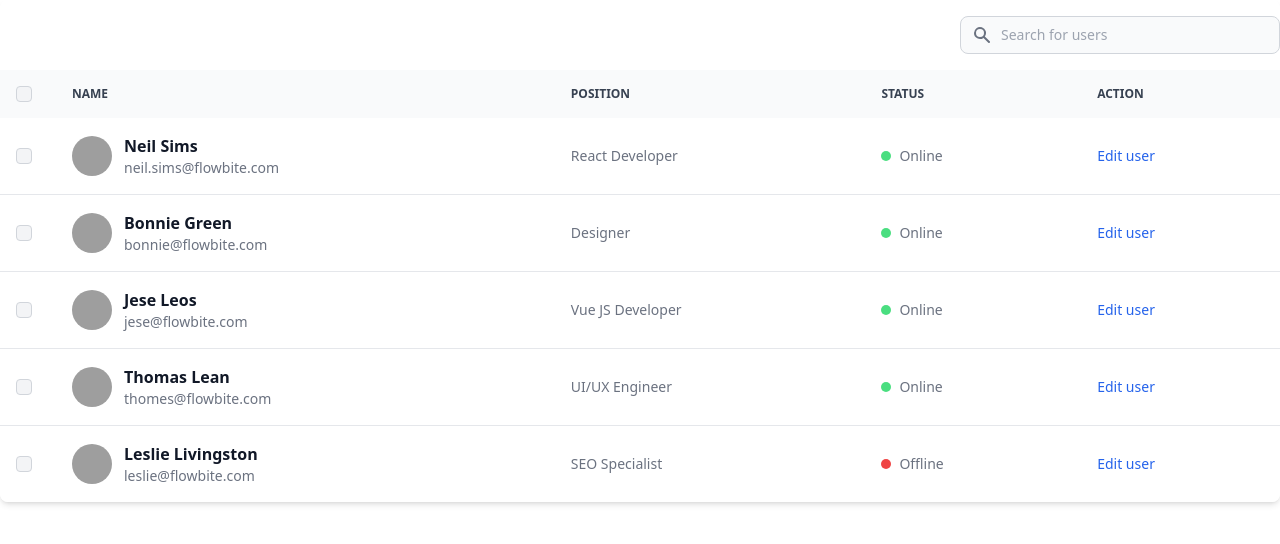
After one commit to isturiz/gestor, a PHP site: page /trash.php in a window 1280 px wide. The commit adds this page. Shown: the top 544 px of the page. Run offline with PHP 8.4, Linux system fonts and the light colour scheme; some libraries are stand-ins or nearby versions; grey boxes are pictures that could not be loaded.

```diff
--- a/controller/uploadFile/uploadFile.php
+++ b/controller/uploadFile/uploadFile.php
@@ -6,7 +6,7 @@ $directorio = "../../uploads/";
 
 $filePath = $directorio . basename($_FILES["file"]["name"]);
 
-$fileName = $_FILES["file"]["name"];
+$fileName = pathinfo($filePath, PATHINFO_FILENAME);
 $fileSize =  $_FILES["file"]["size"];
 $fileFormat = strtolower(pathinfo($filePath, PATHINFO_EXTENSION));
 
@@ -16,6 +16,9 @@ if (move_uploaded_file($_FILES["file"]["tmp_name"], $filePath)) {
   $consulta = "INSERT INTO archivo (nombre, peso, formato) VALUES ('$fileName', '$fileSize', '$fileFormat')";
   $resultado = mysqli_query($conexion, $consulta);
 
+  $consulta = "INSERT INTO ruta (direccion) VALUES ('$filePath')";
+  $resultado = mysqli_query($conexion, $consulta);
+
   header("location: ../../view/files/fileList.php");
 } else {
   echo "Hubo un error en la subida del archivo";
--- /dev/null
+++ b/trash.php
@@ -0,0 +1,255 @@
+<?php require_once('./view/header/htmlStart.php'); ?>
+
+
+
+<div class="overflow-x-auto relative shadow-md sm:rounded-lg">
+  <div class="flex justify-between items-center py-4 bg-white dark:bg-gray-800">
+      <div>
+          <!-- Dropdown menu -->
+          <div id="dropdownAction" class="hidden z-10 w-44 bg-white rounded divide-y divide-gray-100 shadow dark:bg-gray-700 dark:divide-gray-600">
+              <ul class="py-1 text-sm text-gray-700 dark:text-gray-200" aria-labelledby="dropdownActionButton">
+                  <li>
+                      <a href="#" class="block py-2 px-4 hover:bg-gray-100 dark:hover:bg-gray-600 dark:hover:text-white">Reward</a>
+                  </li>
+                  <li>
+                      <a href="#" class="block py-2 px-4 hover:bg-gray-100 dark:hover:bg-gray-600 dark:hover:text-white">Promote</a>
+                  </li>
+                  <li>
+                      <a href="#" class="block py-2 px-4 hover:bg-gray-100 dark:hover:bg-gray-600 dark:hover:text-white">Activate account</a>
+                  </li>
+              </ul>
+              <div class="py-1">
+                  <a href="#" class="block py-2 px-4 text-sm text-gray-700 hover:bg-gray-100 dark:hover:bg-gray-600 dark:text-gray-200 dark:hover:text-white">Delete User</a>
+              </div>
+          </div>
+      </div>
+      <label for="table-search" class="sr-only">Search</label>
+      <div class="relative">
+          <div class="flex absolute inset-y-0 left-0 items-center pl-3 pointer-events-none">
+              <svg class="w-5 h-5 text-gray-500 dark:text-gray-400" aria-hidden="true" fill="currentColor" viewBox="0 0 20 20" xmlns="http://www.w3.org/2000/svg"><path fill-rule="evenodd" d="M8 4a4 4 0 100 8 4 4 0 000-8zM2 8a6 6 0 1110.89 3.476l4.817 4.817a1 1 0 01-1.414 1.414l-4.816-4.816A6 6 0 012 8z" clip-rule="evenodd"></path></svg>
+          </div>
+          <input type="text" id="table-search-users" class="block p-2 pl-10 w-80 text-sm text-gray-900 bg-gray-50 rounded-lg border border-gray-300 focus:ring-blue-500 focus:border-blue-500 dark:bg-gray-700 dark:border-gray-600 dark:placeholder-gray-400 dark:text-white dark:focus:ring-blue-500 dark:focus:border-blue-500" placeholder="Search for users">
+      </div>
+  </div>
+  <table class="w-full text-sm text-left text-gray-500 dark:text-gray-400">
+      <thead class="text-xs text-gray-700 uppercase bg-gray-50 dark:bg-gray-700 dark:text-gray-400">
+          <tr>
+              <th scope="col" class="p-4">
+                  <div class="flex items-center">
+                      <input id="checkbox-all-search" type="checkbox" class="w-4 h-4 text-blue-600 bg-gray-100 rounded border-gray-300 focus:ring-blue-500 dark:focus:ring-blue-600 dark:ring-offset-gray-800 focus:ring-2 dark:bg-gray-700 dark:border-gray-600">
+                      <label for="checkbox-all-search" class="sr-only">checkbox</label>
+                  </div>
+              </th>
+              <th scope="col" class="py-3 px-6">
+                  Name
+              </th>
+              <th scope="col" class="py-3 px-6">
+                  Position
+              </th>
+              <th scope="col" class="py-3 px-6">
+                  Status
+              </th>
+              <th scope="col" class="py-3 px-6">
+                  Action
+              </th>
+          </tr>
+      </thead>
+      <tbody>
+          <tr class="bg-white border-b dark:bg-gray-800 dark:border-gray-700 hover:bg-gray-50 dark:hover:bg-gray-600">
+              <td class="p-4 w-4">
+                  <div class="flex items-center">
+                      <input id="checkbox-table-search-1" type="checkbox" class="w-4 h-4 text-blue-600 bg-gray-100 rounded border-gray-300 focus:ring-blue-500 dark:focus:ring-blue-600 dark:ring-offset-gray-800 focus:ring-2 dark:bg-gray-700 dark:border-gray-600">
+                      <label for="checkbox-table-search-1" class="sr-only">checkbox</label>
+                  </div>
+              </td>
+              <th scope="row" class="flex items-center py-4 px-6 text-gray-900 whitespace-nowrap dark:text-white">
+                  <img class="w-10 h-10 rounded-full" src="/docs/images/people/profile-picture-1.jpg" alt="Jese image">
+                  <div class="pl-3">
+                      <div class="text-base font-semibold">Neil Sims</div>
+                      <div class="font-normal text-gray-500">neil.sims@flowbite.com</div>
+                  </div>
+              </th>
+              <td class="py-4 px-6">
+                  React Developer
+              </td>
+              <td class="py-4 px-6">
+                  <div class="flex items-center">
+                      <div class="h-2.5 w-2.5 rounded-full bg-green-400 mr-2"></div> Online
+                  </div>
+              </td>
+              <td class="py-4 px-6">
+                  <!-- Modal toggle -->
+                  <a href="#" type="button" data-modal-toggle="editUserModal" class="font-medium text-blue-600 dark:text-blue-500 hover:underline">Edit user</a>
+              </td>
+          </tr>
+          <tr class="bg-white border-b dark:bg-gray-800 dark:border-gray-700 hover:bg-gray-50 dark:hover:bg-gray-600">
+              <td class="p-4 w-4">
+                  <div class="flex items-center">
+                      <input id="checkbox-table-search-2" type="checkbox" class="w-4 h-4 text-blue-600 bg-gray-100 rounded border-gray-300 focus:ring-blue-500 dark:focus:ring-blue-600 dark:ring-offset-gray-800 focus:ring-2 dark:bg-gray-700 dark:border-gray-600">
+                      <label for="checkbox-table-search-2" class="sr-only">checkbox</label>
+                  </div>
+              </td>
+              <th scope="row" class="flex items-center py-4 px-6 font-medium text-gray-900 whitespace-nowrap dark:text-white">
+                  <img class="w-10 h-10 rounded-full" src="/docs/images/people/profile-picture-3.jpg" alt="Jese image">
+                  <div class="pl-3">
+                      <div class="text-base font-semibold">Bonnie Green</div>
+                      <div class="font-normal text-gray-500">bonnie@flowbite.com</div>
+                  </div>
+              </th>
+              <td class="py-4 px-6">
+                  Designer
+              </td>
+              <td class="py-4 px-6">
+                  <div class="flex items-center">
+                      <div class="h-2.5 w-2.5 rounded-full bg-green-400 mr-2"></div> Online
+                  </div>
+              </td>
+              <td class="py-4 px-6">
+                  <!-- Modal toggle -->
+                  <a href="#" type="button" data-modal-toggle="editUserModal" class="font-medium text-blue-600 dark:text-blue-500 hover:underline">Edit user</a>
+              </td>
+          </tr>
+          <tr class="bg-white border-b dark:bg-gray-800 dark:border-gray-700 hover:bg-gray-50 dark:hover:bg-gray-600">
+              <td class="p-4 w-4">
+                  <div class="flex items-center">
+                      <input id="checkbox-table-search-2" type="checkbox" class="w-4 h-4 text-blue-600 bg-gray-100 rounded border-gray-300 focus:ring-blue-500 dark:focus:ring-blue-600 dark:ring-offset-gray-800 focus:ring-2 dark:bg-gray-700 dark:border-gray-600">
+                      <label for="checkbox-table-search-2" class="sr-only">checkbox</label>
+                  </div>
+              </td>
+              <th scope="row" class="flex items-center py-4 px-6 font-medium text-gray-900 whitespace-nowrap dark:text-white">
+                  <img class="w-10 h-10 rounded-full" src="/docs/images/people/profile-picture-2.jpg" alt="Jese image">
+                  <div class="pl-3">
+                      <div class="text-base font-semibold">Jese Leos</div>
+                      <div class="font-normal text-gray-500">jese@flowbite.com</div>
+                  </div>
+              </th>
+              <td class="py-4 px-6">
+                  Vue JS Developer
+              </td>
+              <td class="py-4 px-6">
+                  <div class="flex items-center">
+                      <div class="h-2.5 w-2.5 rounded-full bg-green-400 mr-2"></div> Online
+                  </div>
+              </td>
+              <td class="py-4 px-6">
+                  <!-- Modal toggle -->
+                  <a href="#" type="button" data-modal-toggle="editUserModal" class="font-medium text-blue-600 dark:text-blue-500 hover:underline">Edit user</a>
+              </td>
+          </tr>
+          <tr class="bg-white border-b dark:bg-gray-800 dark:border-gray-700 hover:bg-gray-50 dark:hover:bg-gray-600">
+              <td class="p-4 w-4">
+                  <div class="flex items-center">
+                      <input id="checkbox-table-search-2" type="checkbox" class="w-4 h-4 text-blue-600 bg-gray-100 rounded border-gray-300 focus:ring-blue-500 dark:focus:ring-blue-600 dark:ring-offset-gray-800 focus:ring-2 dark:bg-gray-700 dark:border-gray-600">
+                      <label for="checkbox-table-search-2" class="sr-only">checkbox</label>
+                  </div>
+              </td>
+              <th scope="row" class="flex items-center py-4 px-6 font-medium text-gray-900 whitespace-nowrap dark:text-white">
+                  <img class="w-10 h-10 rounded-full" src="/docs/images/people/profile-picture-5.jpg" alt="Jese image">
+                  <div class="pl-3">
+                      <div class="text-base font-semibold">Thomas Lean</div>
+                      <div class="font-normal text-gray-500">thomes@flowbite.com</div>
+                  </div>
+              </th>
+              <td class="py-4 px-6">
+                  UI/UX Engineer
+              </td>
+              <td class="py-4 px-6">
+                  <div class="flex items-center">
+                      <div class="h-2.5 w-2.5 rounded-full bg-green-400 mr-2"></div> Online
+                  </div>
+              </td>
+              <td class="py-4 px-6">
+                  <!-- Modal toggle -->
+                  <a href="#" type="button" data-modal-toggle="editUserModal" class="font-medium text-blue-600 dark:text-blue-500 hover:underline">Edit user</a>
+              </td>
+          </tr>
+          <tr class="bg-white dark:bg-gray-800 hover:bg-gray-50 dark:hover:bg-gray-600">
+              <td class="p-4 w-4">
+                  <div class="flex items-center">
+                      <input id="checkbox-table-search-3" type="checkbox" class="w-4 h-4 text-blue-600 bg-gray-100 rounded border-gray-300 focus:ring-blue-500 dark:focus:ring-blue-600 dark:ring-offset-gray-800 focus:ring-2 dark:bg-gray-700 dark:border-gray-600">
+                      <label for="checkbox-table-search-3" class="sr-only">checkbox</label>
+                  </div>
+              </td>
+              <th scope="row" class="flex items-center py-4 px-6 font-medium text-gray-900 whitespace-nowrap dark:text-white">
+                  <img class="w-10 h-10 rounded-full" src="/docs/images/people/profile-picture-4.jpg" alt="Jese image">
+                  <div class="pl-3">
+                      <div class="text-base font-semibold">Leslie Livingston</div>
+                      <div class="font-normal text-gray-500">leslie@flowbite.com</div>
+                  </div>
+              </th>
+              <td class="py-4 px-6">
+                  SEO Specialist
+              </td>
+              <td class="py-4 px-6">
+                  <div class="flex items-center">
+                      <div class="h-2.5 w-2.5 rounded-full bg-red-500 mr-2"></div> Offline
+                  </div>
+              </td>
+              <td class="py-4 px-6">
+                  <!-- Modal toggle -->
+                  <a href="#" type="button" data-modal-toggle="editUserModal" class="font-medium text-blue-600 dark:text-blue-500 hover:underline">Edit user</a>
+              </td>
+          </tr>
+      </tbody>
+  </table>
+  <!-- Edit user modal -->
+  <div id="editUserModal" tabindex="-1" aria-hidden="true" class="hidden overflow-y-auto overflow-x-hidden fixed top-0 right-0 left-0 z-50 justify-center items-center p-4 w-full md:inset-0 h-modal md:h-full">
+      <div class="relative w-full max-w-2xl h-full md:h-auto">
+          <!-- Modal content -->
+          <form action="#" class="relative bg-white rounded-lg shadow dark:bg-gray-700">
+              <!-- Modal header -->
+              <div class="flex justify-between items-start p-4 rounded-t border-b dark:border-gray-600">
+                  <h3 class="text-xl font-semibold text-gray-900 dark:text-white">
+                      Edit user
+                  </h3>
+                  <button type="button" class="text-gray-400 bg-transparent hover:bg-gray-200 hover:text-gray-900 rounded-lg text-sm p-1.5 ml-auto inline-flex items-center dark:hover:bg-gray-600 dark:hover:text-white" data-modal-toggle="editUserModal">
+                      <svg class="w-5 h-5" fill="currentColor" viewBox="0 0 20 20" xmlns="http://www.w3.org/2000/svg"><path fill-rule="evenodd" d="M4.293 4.293a1 1 0 011.414 0L10 8.586l4.293-4.293a1 1 0 111.414 1.414L11.414 10l4.293 4.293a1 1 0 01-1.414 1.414L10 11.414l-4.293 4.293a1 1 0 01-1.414-1.414L8.586 10 4.293 5.707a1 1 0 010-1.414z" clip-rule="evenodd"></path></svg>
+                  </button>
+              </div>
+              <!-- Modal body -->
+              <div class="p-6 space-y-6">
+                  <div class="grid grid-cols-6 gap-6">
+                      <div class="col-span-6 sm:col-span-3">
+                          <label for="first-name" class="block mb-2 text-sm font-medium text-gray-900 dark:text-white">First Name</label>
+                          <input type="text" name="first-name" id="first-name" class="shadow-sm bg-gray-50 border border-gray-300 text-gray-900 sm:text-sm rounded-lg focus:ring-blue-600 focus:border-blue-600 block w-full p-2.5 dark:bg-gray-600 dark:border-gray-500 dark:placeholder-gray-400 dark:text-white dark:focus:ring-blue-500 dark:focus:border-blue-500" placeholder="Bonnie" required="">
+                      </div>
+                      <div class="col-span-6 sm:col-span-3">
+                          <label for="last-name" class="block mb-2 text-sm font-medium text-gray-900 dark:text-white">Last Name</label>
+                          <input type="text" name="last-name" id="last-name" class="shadow-sm bg-gray-50 border border-gray-300 text-gray-900 sm:text-sm rounded-lg focus:ring-blue-600 focus:border-blue-600 block w-full p-2.5 dark:bg-gray-600 dark:border-gray-500 dark:placeholder-gray-400 dark:text-white dark:focus:ring-blue-500 dark:focus:border-blue-500" placeholder="Green" required="">
+                      </div>
+                      <div class="col-span-6 sm:col-span-3">
+                          <label for="email" class="block mb-2 text-sm font-medium text-gray-900 dark:text-white">Email</label>
+                          <input type="email" name="email" id="email" class="shadow-sm bg-gray-50 border border-gray-300 text-gray-900 sm:text-sm rounded-lg focus:ring-blue-600 focus:border-blue-600 block w-full p-2.5 dark:bg-gray-600 dark:border-gray-500 dark:placeholder-gray-400 dark:text-white dark:focus:ring-blue-500 dark:focus:border-blue-500" placeholder="example@company.com" required="">
+                      </div>
+                      <div class="col-span-6 sm:col-span-3">
+                          <label for="phone-number" class="block mb-2 text-sm font-medium text-gray-900 dark:text-white">Phone Number</label>
+                          <input type="number" name="phone-number" id="phone-number" class="shadow-sm bg-gray-50 border border-gray-300 text-gray-900 sm:text-sm rounded-lg focus:ring-blue-600 focus:border-blue-600 block w-full p-2.5 dark:bg-gray-600 dark:border-gray-500 dark:placeholder-gray-400 dark:text-white dark:focus:ring-blue-500 dark:focus:border-blue-500" placeholder="e.g. +(12)3456 789" required="">
+                      </div>
+                      <div class="col-span-6 sm:col-span-3">
+                          <label for="department" class="block mb-2 text-sm font-medium text-gray-900 dark:text-white">Department</label>
+                          <input type="text" name="department" id="department" class="shadow-sm bg-gray-50 border border-gray-300 text-gray-900 sm:text-sm rounded-lg focus:ring-blue-600 focus:border-blue-600 block w-full p-2.5 dark:bg-gray-600 dark:border-gray-500 dark:placeholder-gray-400 dark:text-white dark:focus:ring-blue-500 dark:focus:border-blue-500" placeholder="Development" required="">
+                      </div>
+                      <div class="col-span-6 sm:col-span-3">
+                          <label for="company" class="block mb-2 text-sm font-medium text-gray-900 dark:text-white">Company</label>
+                          <input type="number" name="company" id="company" class="shadow-sm bg-gray-50 border border-gray-300 text-gray-900 sm:text-sm rounded-lg focus:ring-blue-600 focus:border-blue-600 block w-full p-2.5 dark:bg-gray-600 dark:border-gray-500 dark:placeholder-gray-400 dark:text-white dark:focus:ring-blue-500 dark:focus:border-blue-500" placeholder="123456" required="">
+                      </div>
+                      <div class="col-span-6 sm:col-span-3">
+                          <label for="current-password" class="block mb-2 text-sm font-medium text-gray-900 dark:text-white">Current Password</label>
+                          <input type="password" name="current-password" id="current-password" class="shadow-sm bg-gray-50 border border-gray-300 text-gray-900 sm:text-sm rounded-lg focus:ring-blue-600 focus:border-blue-600 block w-full p-2.5 dark:bg-gray-600 dark:border-gray-500 dark:placeholder-gray-400 dark:text-white dark:focus:ring-blue-500 dark:focus:border-blue-500" placeholder="••••••••" required="">
+                      </div>
+                      <div class="col-span-6 sm:col-span-3">
+                          <label for="new-password" class="block mb-2 text-sm font-medium text-gray-900 dark:text-white">New Password</label>
+                          <input type="password" name="new-password" id="new-password" class="shadow-sm bg-gray-50 border border-gray-300 text-gray-900 sm:text-sm rounded-lg focus:ring-blue-600 focus:border-blue-600 block w-full p-2.5 dark:bg-gray-600 dark:border-gray-500 dark:placeholder-gray-400 dark:text-white dark:focus:ring-blue-500 dark:focus:border-blue-500" placeholder="••••••••" required="">
+                      </div>
+                  </div>
+              </div>
+              <!-- Modal footer -->
+              <div class="flex items-center p-6 space-x-2 rounded-b border-t border-gray-200 dark:border-gray-600">
+                  <button type="submit" class="text-white bg-blue-700 hover:bg-blue-800 focus:ring-4 focus:outline-none focus:ring-blue-300 font-medium rounded-lg text-sm px-5 py-2.5 text-center dark:bg-blue-600 dark:hover:bg-blue-700 dark:focus:ring-blue-800">Save all</button>
+              </div>
+          </form>
+      </div>
+  </div>
+</div>
+
+<?php require_once('./view/header/htmlEnd.php'); ?>
--- a/uploads/BIBLIOGRAFÍAS.txt
+++ /dev/null
@@ -1,3 +0,0 @@
-1. libro de Kendall & Kendall, página 483 hasta 537.
-
-2. https://es.slideshare.net/DIANAHERNANDEZA/diseo-de-salida-del-sistema
```
Also changed, not shown: view/files/fileList.php (+18 -7 lines), uploads/test2.txt (added), 3 other files.
